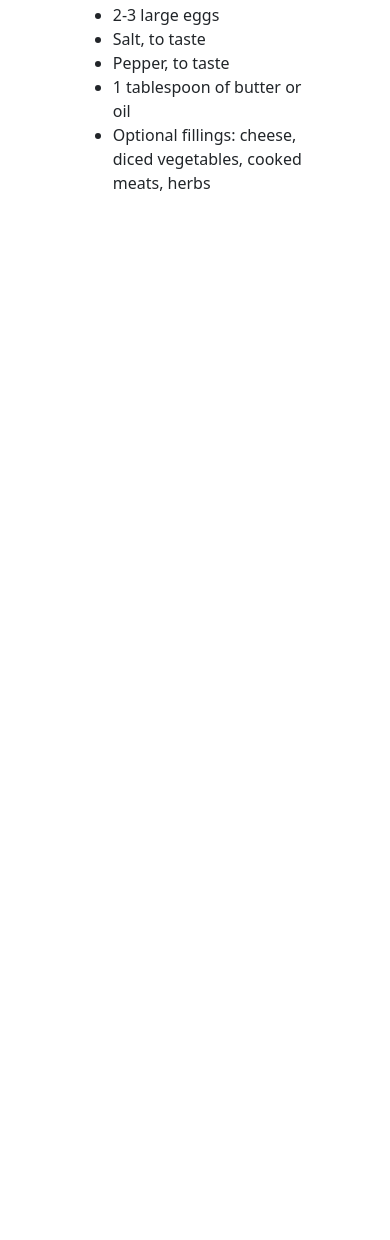
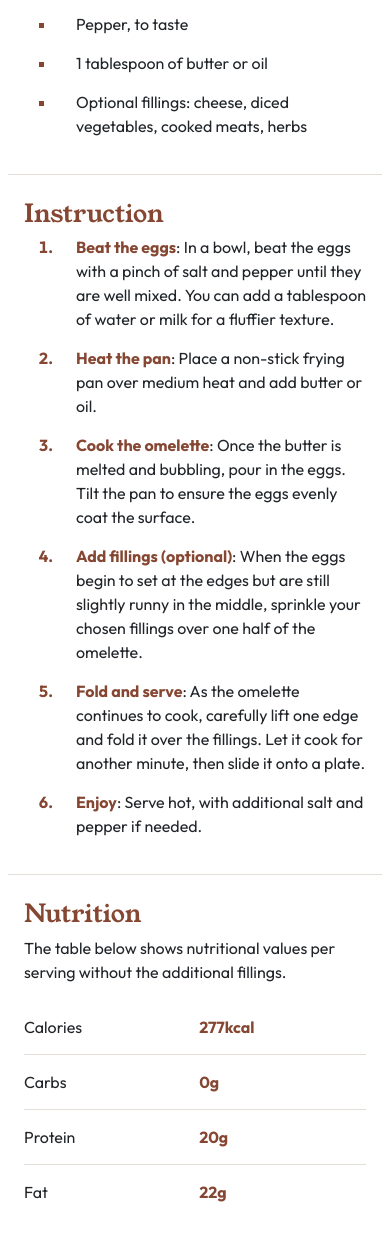
Before and after one commit to smileywrld/Recipe-Page, a plain HTML site: page recipe.html in a window 390 px wide. Shown: the part 760-2000 px from the top of the page. Before the commit the page ends 1003 px from the top, so only its background shows below. Drawn offline with nearby package versions, Linux system fonts and the light colour scheme.

Commit message:
completed the instruction and also the table, and also made sure its responsive

```diff
--- a/recipe.html
+++ b/recipe.html
@@ -22,14 +22,16 @@
 	</head>
 
 	<body>
-		<main>
+		<main class="m-auto p-0 m-md-auto p-md-5">
 			<img src="/assets/images/image-omelette.jpeg" alt="Omellete" />
+			<section>
 				<h1>Simple Omelette Recipe</h1>
 				<p>
 					An easy and quick dish, perfect for any meal. This classic omelette
 					combines beaten eggs cooked to perfection, optionally filled with your
 					choice of cheese, vegetables, or meats.
 				</p>
+			</section>
 
 			<section class="preparation">
 				<h3>Preparation time</h3>
@@ -52,6 +54,73 @@
 					</li>
 				</ul>
 			</section>
+
+			<section class="instruction">
+				<h2>Instruction</h2>
+
+				<ol>
+					<li>
+						<strong>Beat the eggs</strong>: In a bowl, beat the eggs with a
+						pinch of salt and pepper until they are well mixed. You can add a
+						tablespoon of water or milk for a fluffier texture.
+					</li>
+
+					<li>
+						<strong>Heat the pan</strong>: Place a non-stick frying pan over
+						medium heat and add butter or oil.
+					</li>
+
+					<li>
+						<strong>Cook the omelette</strong>: Once the butter is melted and
+						bubbling, pour in the eggs. Tilt the pan to ensure the eggs evenly
+						coat the surface.
+					</li>
+
+					<li>
+						<strong>Add fillings (optional)</strong>: When the eggs begin to set
+						at the edges but are still slightly runny in the middle, sprinkle
+						your chosen fillings over one half of the omelette.
+					</li>
+
+					<li>
+						<strong>Fold and serve</strong>: As the omelette continues to cook,
+						carefully lift one edge and fold it over the fillings. Let it cook
+						for another minute, then slide it onto a plate.
+					</li>
+
+					<li>
+						<strong>Enjoy</strong>: Serve hot, with additional salt and pepper
+						if needed.
+					</li>
+				</ol>
+			</section>
+			<section class="nutrition">
+				<h2>Nutrition</h2>
+				<p>
+					The table below shows nutritional values per serving without the
+					additional fillings.
+				</p>
+				<table>
+					<tbody>
+						<tr>
+							<td>Calories</td>
+							<td><b>277kcal</b></td>
+						</tr>
+						<tr>
+							<td>Carbs</td>
+							<td><b>0g</b></td>
+						</tr>
+						<tr>
+							<td>Protein</td>
+							<td><b>20g</b></td>
+						</tr>
+						<tr>
+							<td>Fat</td>
+							<td><b>22g</b></td>
+						</tr>
+					</tbody>
+				</table>
+			</section>
 		</main>
 
 		<!-- Bootstrap JavaScript Libraries -->
--- a/style.css
+++ b/style.css
@@ -15,9 +15,7 @@
 }
 
 main {
-	padding: 2rem;
-	width: 75vw;
-	margin: 0 auto;
+	width: 80vw;
 }
 
 main img {
@@ -38,19 +36,115 @@ main p {
 }
 
 main .preparation {
-	margin-top: 20px;
-	background-color: hsl(30, 18%, 87%);
+	margin-top: 2%;
+	background-color: hsl(30, 54%, 90%);
 	font-family: outfit, sans-serif;
 	padding: 1.5rem;
 	border-radius: 20px;
+	margin-bottom: 2%;
 }
 
 main .preparation h2 {
 	font-weight: 400;
-	margin-bottom: 20px;
+	margin-bottom: 2%;
 }
 
 .preparation ul li {
 	margin-bottom: 15px;
 	padding-left: 20px;
 }
+
+.ingredents {
+	margin-top: 2%;
+	font-family: youngSerif, Arial, Helvetica, sans-serif;
+	border-bottom: solid 1px hsl(30, 18%, 87%);
+	padding-bottom: 20px;
+}
+
+.ingredents h2,
+.nutrition h2,
+.instruction h2 {
+	color: hsl(14, 45%, 36%);
+	margin-bottom: 2%;
+	font-family: youngSerif, Arial, Helvetica, sans-serif;
+}
+
+.ingredents ul li {
+	margin-bottom: 15px;
+	padding-left: 20px;
+	font-family: outfit, sans-serif;
+	font-size: 16px;
+	list-style-type: square;
+}
+
+.ingredents ul li::marker {
+	color: hsl(14, 45%, 36%);
+}
+
+.instruction {
+	margin-top: 2%;
+	font-family: youngSerif, Arial, Helvetica, sans-serif;
+	border-bottom: solid 1px hsl(30, 18%, 87%);
+	padding-bottom: 20px;
+}
+
+.instruction ol li {
+	margin-bottom: 15px;
+	padding-left: 20px;
+	font-family: outfit, sans-serif;
+	font-size: 16px;
+}
+
+.instruction ol li::marker {
+	color: hsl(14, 45%, 36%);
+	font-family: outfit, Arial, Helvetica, sans-serif;
+	font-weight: 700;
+}
+
+.instruction ol li strong,
+b {
+	color: hsl(14, 45%, 36%);
+}
+
+.nutrition {
+	margin-top: 2%;
+	font-family: youngSerif, Arial, Helvetica, sans-serif;
+	padding-bottom: 20px;
+}
+
+.nutrition p {
+	font-family: outfit, sans-serif;
+	font-size: 16px;
+}
+
+.nutrition table {
+	width: 100%;
+	border-collapse: collapse;
+	font-family: outfit, sans-serif;
+}
+
+.nutrition tr:not(:last-child) {
+	border-bottom: solid 1px hsl(30, 18%, 87%);
+	font-size: 16px;
+}
+
+.nutrition tr td {
+	padding: 15px 0;
+}
+
+@media (max-width: 768px) {
+	main {
+		width: 100%;
+	}
+
+	main img {
+		display: block;
+		width: 100%;
+		border-radius: 0;
+	}
+
+	section {
+		padding: 1rem;
+		margin: 0.5rem;
+	}
+}
```
Lines whose indentation alone changed are shown as unchanged.
